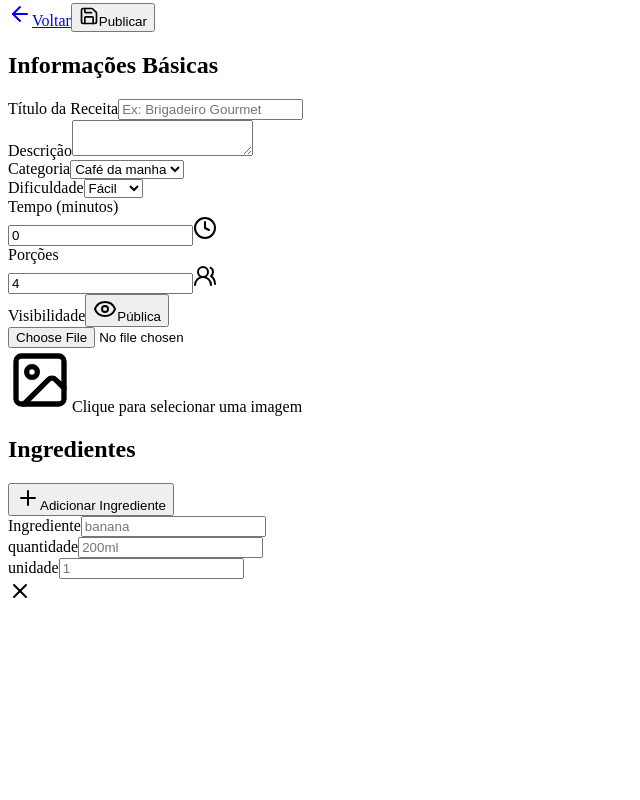
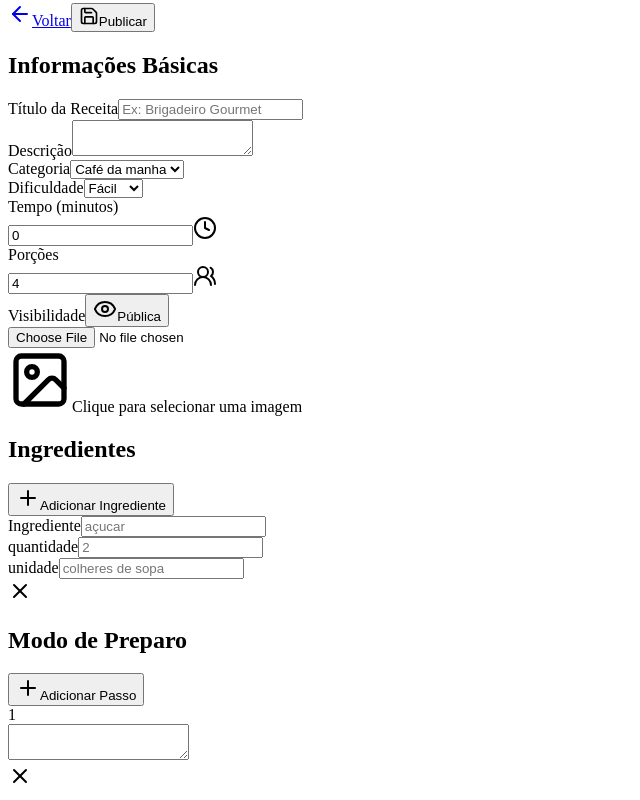
Before and after one commit to Leleo1337/myrecipes, a React (Vite) app: page /recipes/create in a window 1280 px wide. Shown: the part 1202-2002 px from the top of the page, without its empty margins (0-640 px from the left). Before the commit the page ends 1817 px from the top, so only its background shows below. Built offline with nearby package versions, Linux system fonts and the light colour scheme; the HTML template or start-up script is replaced by a standard one.

Commit message:
feat: add steps section

```diff
--- a/src/pages/recipes/Create.tsx
+++ b/src/pages/recipes/Create.tsx
@@ -17,7 +17,12 @@ type recipeForm = {
 		quantity: string;
 		unit: string;
 	}[];
+	instructions: {
+		step: number;
+		description: string;
+	}[];
 };
+
 const emptyRecipe = {
 	image: '',
 	title: '',
@@ -27,12 +32,12 @@ const emptyRecipe = {
 	time: 0,
 	portions: 0,
 	ingredients: [{ name: '', quantity: '', unit: '' }],
+	instructions: [{ step: 1, description: '' }],
 };
 
 export default function Create() {
 	const [sidebarOpen, setSidebarOpen] = useState(false);
 	const [recipeForm, setRecipeForm] = useState<recipeForm>(emptyRecipe);
-	const [ingredient, setIngredient] = useState({ name: '', quantity: '', unit: '' });
 	const [publicForm, setPublicForm] = useState(true);
 	const [image, setImage] = useState('');
 	const [isImageLoading, setIsImageLoading] = useState(false);
@@ -78,21 +83,47 @@ export default function Create() {
 	}
 
 	function addIngredient() {
-		setRecipeForm((prev) => ({ ...prev, ingredients: [...prev.ingredients, ingredient] }));
-		setIngredient({ name: '', quantity: '', unit: '' });
+		setRecipeForm((prev) => ({ ...prev, ingredients: [...prev.ingredients, { name: '', quantity: '', unit: '' }] }));
 	}
 
 	function removeIngredient(index: number) {
+		if (index === 0) {
+			return;
+		}
 		const ingredients = [...recipeForm.ingredients];
 		ingredients.splice(index, 1);
 
 		setRecipeForm((prev) => ({ ...prev, ingredients }));
 	}
 
+	function addInstruction() {
+		const nextStep = recipeForm.instructions.length + 1;
+
+		setRecipeForm((prev) => ({ ...prev, instructions: [...prev.instructions, { step: nextStep, description: '' }] }));
+	}
+
+	function handleInstructionChange(index: number, value: string) {
+		const updated = [...recipeForm.instructions];
+		updated[index].description = value;
+
+		setRecipeForm((prev) => ({ ...prev, instructions: updated }));
+	}
+
+	function removeInstruction(index: number) {
+		if (index === 0) {
+			return;
+		}
+		const updated = [...recipeForm.instructions]
+			.filter((instructions) => instructions.step !== index)
+			.map((instructions, index) => ({ ...instructions, step: index + 1 }));
+
+		setRecipeForm((prev) => ({ ...prev, updated }));
+	}
+
 	useEffect(() => {
 		console.log(recipeForm);
 		console.log(file);
-	}, [recipeForm]);
+	}, []);
 
 	return (
 		<>
@@ -307,26 +338,26 @@ export default function Create() {
 									type='text'
 									name='ingredient'
 									id='ingredient'
-									placeholder='banana'
+									placeholder='açucar'
 									autoComplete='off'
 									value={ingredient.name}
 									required
 									onChange={(e) => handleIngredientChange(index, 'name', e.target.value)}
-									className='px-4 py-2.5 border rounded-md bg-slate-50 border-slate-300 placeholder:text-xs placeholder:text-gray-300'
+									className='px-4 py-2.5 border rounded-md bg-slate-50 border-slate-300 placeholder:text-sm placeholder:text-gray-300'
 								/>
 							</div>
 							<div className='flex flex-col w-full gap-0.5'>
 								<label className='text-xs text-gray-500 font-semibold'>quantidade</label>
 								<input
-									type='text'
+									type='number'
 									name='quantity'
 									id='quantity'
 									autoComplete='off'
-									placeholder='200ml'
+									placeholder='2'
 									value={ingredient.quantity}
 									onChange={(e) => handleIngredientChange(index, 'quantity', e.target.value)}
 									required
-									className='px-4 py-2.5 border rounded-md bg-slate-50 border-slate-300 placeholder:text-xs placeholder:text-gray-300'
+									className='px-4 py-2.5 border rounded-md bg-slate-50 border-slate-300 placeholder:text-sm placeholder:text-gray-300'
 								/>
 							</div>
 							<div className='flex flex-col w-full gap-0.5'>
@@ -335,23 +366,52 @@ export default function Create() {
 									type='text'
 									name='unit'
 									id='unit'
-									placeholder='1'
+									placeholder='colheres de sopa'
 									value={ingredient.unit}
 									onChange={(e) => handleIngredientChange(index, 'unit', e.target.value)}
-									className='px-4 py-2.5 border rounded-md bg-slate-50 border-slate-300 placeholder:text-xs placeholder:text-gray-300'
+									className='px-4 py-2.5 border rounded-md bg-slate-50 border-slate-300 placeholder:text-sm placeholder:text-gray-300'
 								/>
 							</div>
 							<div>
 								<X
-									className='text-red-500 cursor-pointer hover:scale-110 transition ease-in duration-75 hover:text-red-600 sm:mt-4'
+									className={`${index === 0 ? 'hover:cursor-not-allowed text-gray-500 hover:text-gray-400' : 'cursor-pointer text-red-500 hover:text-red-600'} hover:scale-110 transition ease-in duration-75 sm:mt-4`}
 									onClick={() => removeIngredient(index)}
 								/>
 							</div>
 						</div>
 					))}
 				</section>
-				<section className='container max-w-[900px] mx-auto py-6 px-4 md:px-6 bg-white border border-slate-300 rounded-md shadow-xs'>
-					<div></div>
+				<section className='container max-w-[900px] mx-auto py-6 px-4 md:px-6 bg-white border border-slate-300 rounded-md shadow-xs mt-8'>
+					<div className='flex pb-8 flex-col sm:flex-row sm:items-center sm:justify-between gap-4'>
+						<h1 className='text-2xl font-semibold'>Modo de Preparo</h1>
+						<button
+							onClick={addInstruction}
+							className='flex gap-1 cursor-pointer text-emerald-600 hover:text-emerald-700'>
+							<Plus />
+							<span>Adicionar Passo</span>
+						</button>
+					</div>
+					<div>
+						{recipeForm.instructions.map((ingredient, index) => (
+							<div className='flex gap-4 space-y-4'>
+								<div className='flex items-center justify-center flex-shrink-0 w-8 h-8 text-sm font-semibold text-white rounded-full bg-emerald-600'>
+									{ingredient.step}
+								</div>
+								<textarea
+									name='instructions'
+									id='instructions'
+									onChange={(e) => handleInstructionChange(index, e.target.value)}
+									value={ingredient.description}
+									className='bg-slate-50 border border-slate-300 w-full py-2 px-4'></textarea>
+								<div>
+									<X
+										onClick={() => removeInstruction(index)}
+										className={`${index === 0 ? 'hover:cursor-not-allowed text-gray-500 hover:text-gray-400' : 'cursor-pointer text-red-500 hover:text-red-600'} hover:scale-110 transition ease-in duration-75 mt-5`}
+									/>
+								</div>
+							</div>
+						))}
+					</div>
 				</section>
 			</main>
 		</>
```
